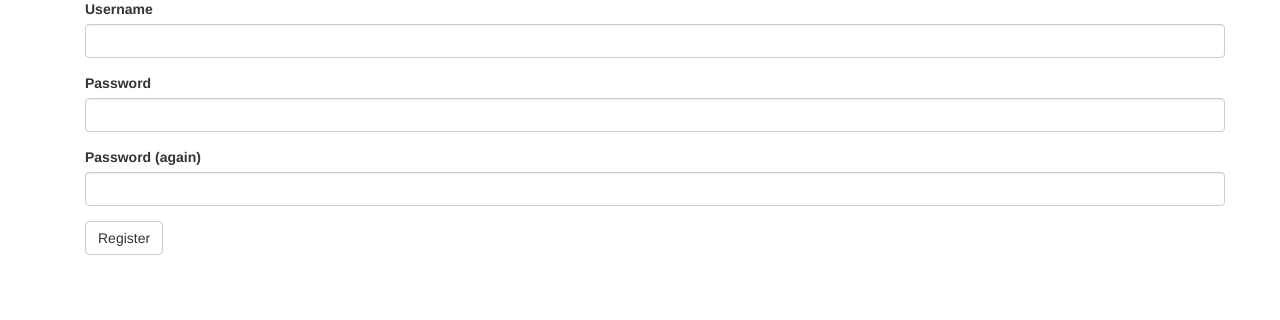
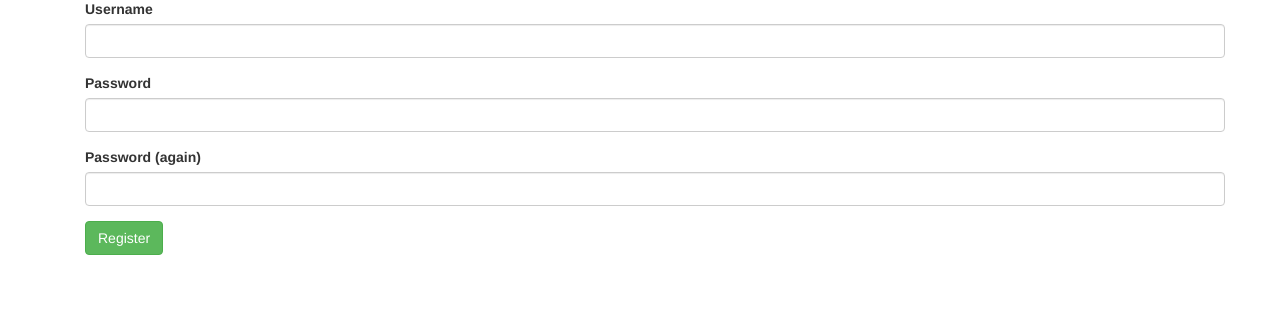
Before and after one commit to taliafawzy/16, a Flask app: page /register in a window 1280 px wide. Shown: the part 123-443 px from the top of the page. Run offline with Flask 2, Linux system fonts and the light colour scheme; some libraries are stand-ins or nearby versions.

Commit message:
greenbutton

```diff
--- a/templates/register.html
+++ b/templates/register.html
@@ -31,7 +31,7 @@
                     <div class="help-block with-errors"></div>
                 </div>
                 <div class="form-group">
-                    <button class="btn btn-default" type="submit">Register</button>
+                    <button class="btn btn-success" type="submit">Register</button>
                 </div>
             </form>
         </div>
```
